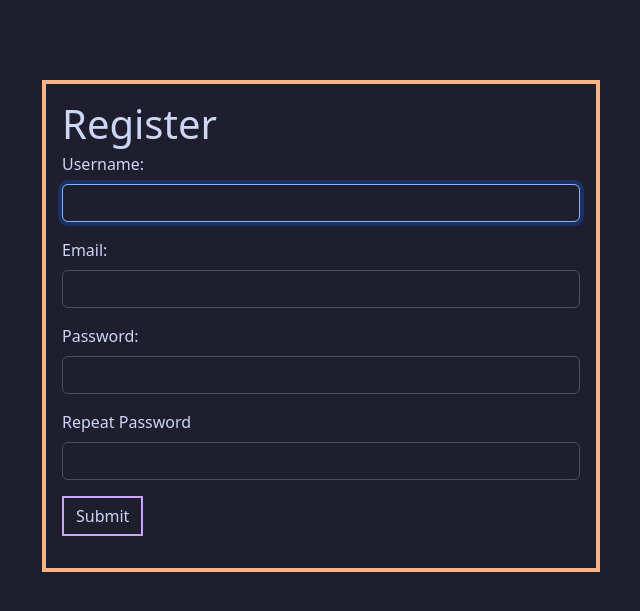
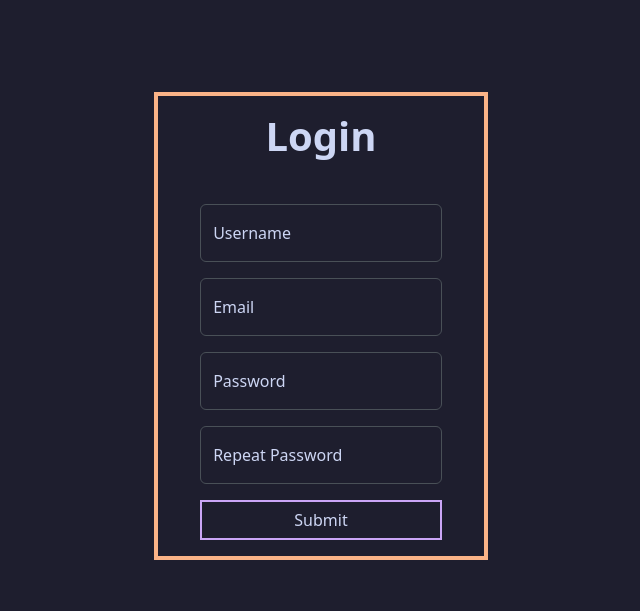
Before and after one commit to UntitledHam/sidequest, a Flask app: page /register in a window 1280 px wide. Shown: the part 74-685 px from the top of the page, without its empty margins (319-959 px from the left). Run offline with Flask 3, Linux system fonts and the light colour scheme; some libraries are stand-ins or nearby versions; some web fonts are replaced.

Commit message:
Redid register

```diff
--- a/app/forms.py
+++ b/app/forms.py
@@ -10,15 +10,15 @@ class Login(FlaskForm):
     username = StringField("Username: ", validators=[DataRequired()], render_kw={"class": "form-control", "placeholder": "Username", "type": "text"})
     password = PasswordField("Password: ", validators=[DataRequired()], render_kw={"class": "form-control", "placeholder": "Password", "type": "password"})
     remember_me = BooleanField('Remember Me')
-    submit = SubmitField("Login", render_kw={"class": "btn btn-primary"})
+    submit = SubmitField("Login", render_kw={"class": "btn btn-primary w-100"})
 
 
 class Register(FlaskForm):
-    username = StringField("Username: ", validators=[DataRequired()])
-    email = StringField("Email: ", validators=[DataRequired(), validators.Email()])
-    password = PasswordField("Password: ", validators=[DataRequired()])
-    password2 = PasswordField('Repeat Password', validators=[DataRequired(), validators.EqualTo('password')])
-    submit = SubmitField("Submit")
+    username = StringField("Username: ", validators=[DataRequired()], render_kw={"class": "form-control", "placeholder": "Username", "type": "text"})
+    email = StringField("Email: ", validators=[DataRequired(), validators.Email()], render_kw={"class": "form-control", "placeholder": "Email", "type": "email"})
+    password = PasswordField("Password: ", validators=[DataRequired()], render_kw={"class": "form-control", "placeholder": "Password", "type": "password"})
+    password2 = PasswordField('Repeat Password', validators=[DataRequired(), validators.EqualTo('password')], render_kw={"class": "form-control", "placeholder": "Password", "type": "password"})
+    submit = SubmitField("Submit", render_kw={"class": "btn btn-primary w-100"})
 
     def validate_username(self, field):
         if db.session.query(User).where(User.username == field.data).first() is not None:
--- a/app/static/scripts/gamelogic.js
+++ b/app/static/scripts/gamelogic.js
@@ -596,7 +596,7 @@ async function updateGame(deltaTime, totalTime) {
 
   await updatePps(deltaTime);
   await updateBuildings(deltaTime);
-  await tutorial();
+  // await tutorial();
 }
 
 async function render(interp) {
--- a/app/static/styles/css/index.css
+++ b/app/static/styles/css/index.css
@@ -300,3 +300,13 @@
   border: solid !important;
   border-width: 2px;
   border-color: #f2cdcd !important; }
+
+.yellow {
+  color: #f9e2af; }
+
+.primarytext {
+  color: #cdd6f4; }
+
+.logintitle {
+  font-weight: bold;
+  color: #cdd6f4 !important; }
--- a/app/static/styles/scss/index.scss
+++ b/app/static/styles/scss/index.scss
@@ -196,3 +196,16 @@ $crust: #11111b;
   border-width: 2px;
   border-color: #{$flamingo} !important;
 }
+
+.yellow {
+  color: #{$yellow};
+}
+
+.primarytext {
+  color: #{$text};
+}
+
+.logintitle {
+  font-weight: bold;
+  color: #{$text} !important;
+}
--- a/app/templates/register.html
+++ b/app/templates/register.html
@@ -3,12 +3,47 @@
 {% block content %}
 <div>
   <div class="container-md position-absolute top-50 start-50 translate-middle">
-    <div class="p-3 text-start mx-auto gamebox" style="width: 50%">
-      <div class="row">
-        <h1 class="mb-1">Register</h1>
+    <div class="p-3 text-start mx-auto gamebox" style="width: 30%">
+      <div class="row text-center">
+        <h1 class="mb-1 logintitle">Login</h1>
       </div>
-      <div class="row">
-        {{ wtf.quick_form(form) }}
+      <div class="row" style="height:5vh;"></div>
+      <div class="row justify-content-center">
+        <div class="col-md-12 col-lg-10">
+          <form method="POST" class="text-center">
+            {{ form.hidden_tag() }}
+            <div class="form-floating mb-3 loginbox">
+              {{ form.username }}
+              <label for="username">Username</label>
+              {% for error in form.username.errors %}
+                <div class="text-danger mt-1">{{ error }}</div>
+              {% endfor %}
+            </div>
+            <div class="form-floating mb-3 loginbox">
+              {{ form.email }}
+              <label for="email">Email</label>
+              {% for error in form.email.errors %}
+                <div class="text-danger mt-1">{{ error }}</div>
+              {% endfor %}
+            </div>
+            <div class="form-floating mb-3 loginbox">
+              {{ form.password }}
+              <label for="password">Password</label>
+              {% for error in form.password.errors %}
+                <div class="text-danger mt-1">{{ error }}</div>
+              {% endfor %}
+            </div>
+            <div class="form-floating mb-3 loginbox">
+              {{ form.password2 }}
+              <label for="password2">Repeat Password</label>
+              {% for error in form.password2.errors %}
+                <div class="text-danger mt-1">{{ error }}</div>
+              {% endfor %}
+            </div>
+            {{form.submit}}
+            <br>
+          </form>
+        </div>
       </div>
     </div>
   </div>
```
Also changed, not shown: app/templates/login.html (+13 -10 lines).
